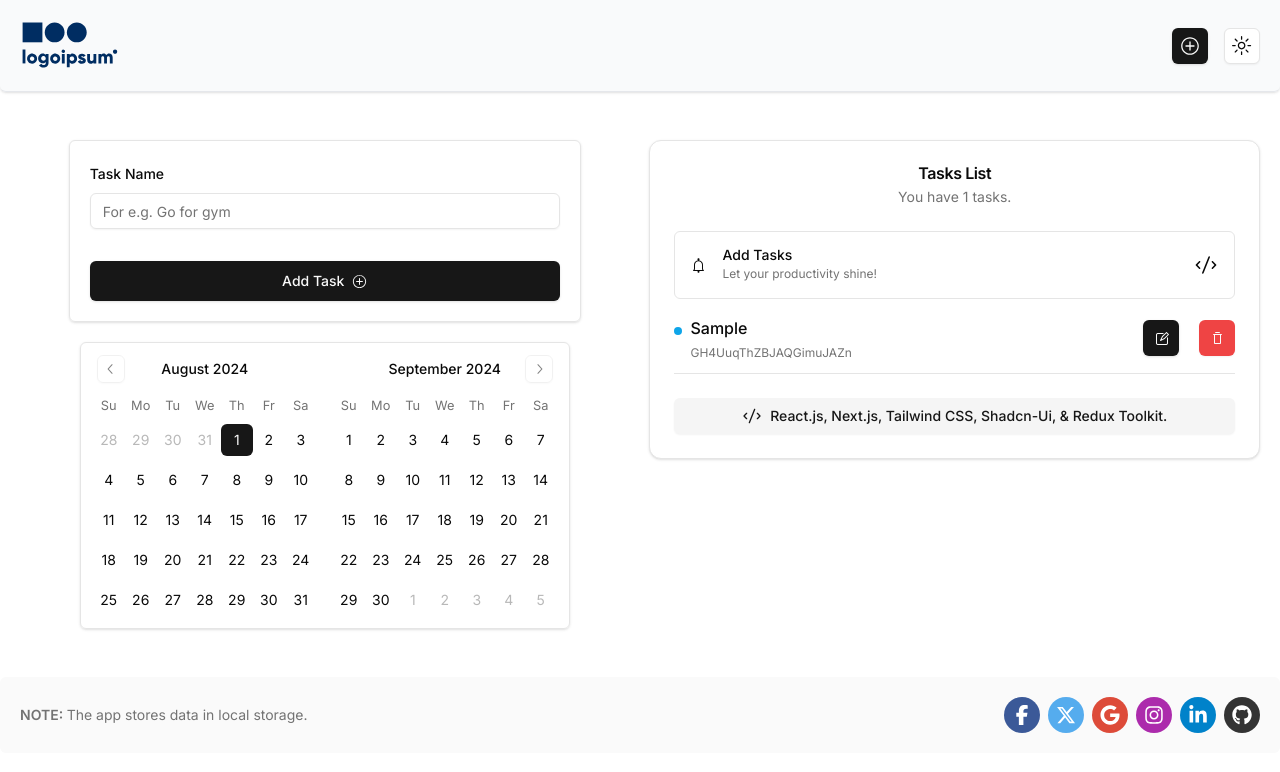
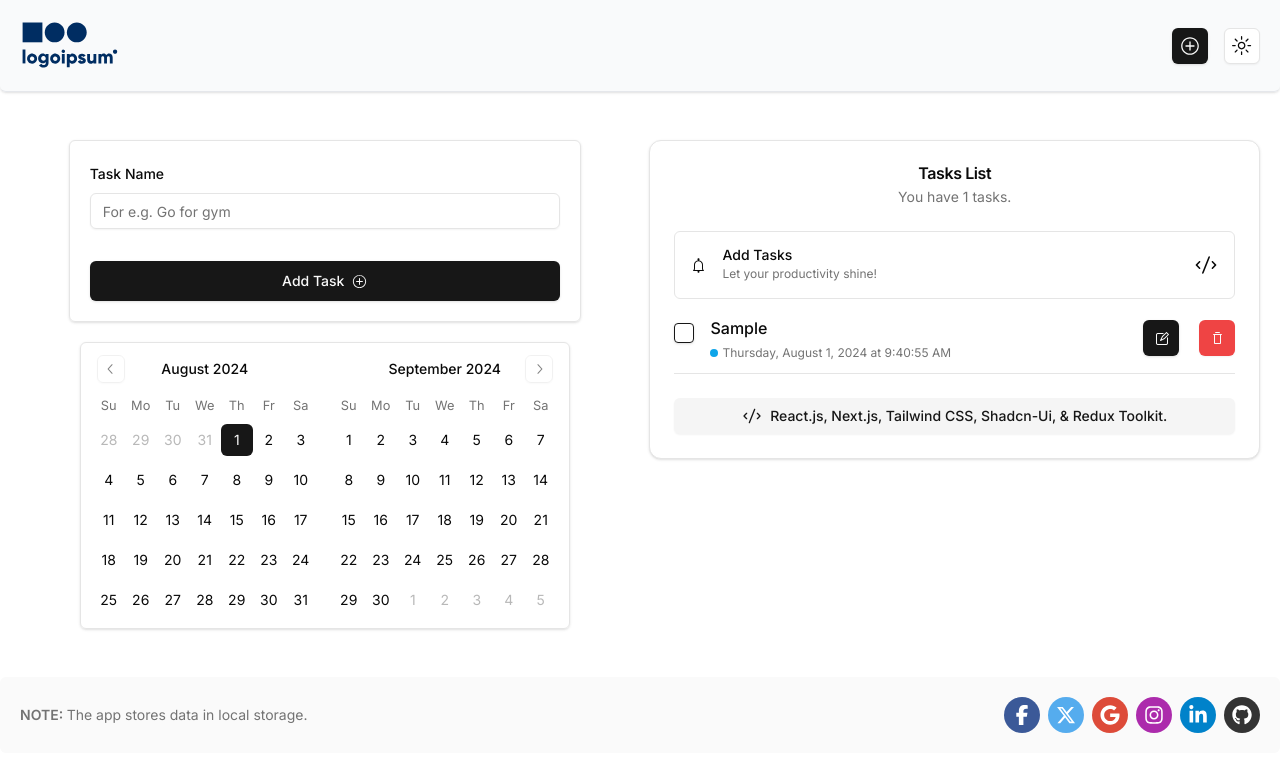
Before and after one commit to DalpatRathore/next-rtk-todo, a Next.js app: page /add-task in a window 1280 px wide. Both pictures are taken after typing "Sample" into the empty fields and a click on the button "Add Task". Shown: the top 772 px of the page. Built offline with nearby package versions, Linux system fonts and the light colour scheme.

Commit message:
feat: task done with toggle

```diff
--- a/package.json
+++ b/package.json
@@ -10,6 +10,7 @@
   },
   "dependencies": {
     "@hookform/resolvers": "^3.9.0",
+    "@radix-ui/react-checkbox": "^1.1.1",
     "@radix-ui/react-dialog": "^1.1.1",
     "@radix-ui/react-dropdown-menu": "^2.1.1",
     "@radix-ui/react-icons": "^1.3.0",
--- a/src/components/TasksList.tsx
+++ b/src/components/TasksList.tsx
@@ -19,10 +19,13 @@ import {
 } from "@/components/ui/card";
 import { useDispatch, useSelector } from "react-redux";
 import { RootState } from "@/redux/store";
-import { removeTask } from "@/redux/taskSlice";
+import { removeTask, toggleTaskCompletion } from "@/redux/taskSlice";
 import EditTask from "./EditTask";
 import { useState } from "react";
 import toast from "react-hot-toast";
+import { formatDate } from "date-fns";
+import { formatDateTime } from "@/lib/formatter";
+import { Checkbox } from "./ui/checkbox";
 
 type CardProps = React.ComponentProps<typeof Card>;
 
@@ -30,6 +33,8 @@ const TasksList = ({ className, ...props }: CardProps) => {
   const [open, setOpen] = useState(false);
   const tasks = useSelector((state: RootState) => state.tasks.tasks);
   const [selectedTaskId, setSelectedTaskId] = useState<string | null>(null);
+
+  console.log(tasks);
 
   const dispatch = useDispatch();
 
@@ -41,6 +46,9 @@ const TasksList = ({ className, ...props }: CardProps) => {
   const handleEditClick = (id: string) => {
     setSelectedTaskId(id);
     setOpen(true);
+  };
+  const handleTaskCompletionToggle = (id: string) => {
+    dispatch(toggleTaskCompletion({ id }));
   };
 
   return (
@@ -75,13 +83,27 @@ const TasksList = ({ className, ...props }: CardProps) => {
                   key={task.id}
                   className="flex items-start justify-between gap-2 border-b pb-3"
                 >
-                  <span className="flex h-2 w-2 translate-y-3 rounded-full bg-sky-500" />
+                  <Checkbox
+                    className="translate-y-2 mr-2 w-5 h-5"
+                    checked={task.completed}
+                    onCheckedChange={() => handleTaskCompletionToggle(task.id)}
+                  />
                   <div className="flex-1 flex items-center justify-between">
                     <div className="space-y-1">
-                      <p className="text-base font-medium leading-relaxed capitalize">
+                      <p
+                        className={cn(
+                          "text-base font-medium leading-relaxed capitalize",
+                          task.completed && "line-through"
+                        )}
+                      >
                         {task.name}
                       </p>
-                      <p className="text-xs text-muted-foreground">{task.id}</p>
+                      <div className="flex items-center justify-center gap-1">
+                        <span className="flex h-2 w-2 rounded-full bg-sky-500" />
+                        <span className="text-xs text-muted-foreground">
+                          {formatDateTime(task.date)}
+                        </span>
+                      </div>
                     </div>
                     <div className="flex items-center justify-center gap-5">
                       <Button
--- /dev/null
+++ b/src/components/ui/checkbox.tsx
@@ -0,0 +1,30 @@
+"use client"
+
+import * as React from "react"
+import * as CheckboxPrimitive from "@radix-ui/react-checkbox"
+import { CheckIcon } from "@radix-ui/react-icons"
+
+import { cn } from "@/lib/utils"
+
+const Checkbox = React.forwardRef<
+  React.ElementRef<typeof CheckboxPrimitive.Root>,
+  React.ComponentPropsWithoutRef<typeof CheckboxPrimitive.Root>
+>(({ className, ...props }, ref) => (
+  <CheckboxPrimitive.Root
+    ref={ref}
+    className={cn(
+      "peer h-4 w-4 shrink-0 rounded-sm border border-primary shadow focus-visible:outline-none focus-visible:ring-1 focus-visible:ring-ring disabled:cursor-not-allowed disabled:opacity-50 data-[state=checked]:bg-primary data-[state=checked]:text-primary-foreground",
+      className
+    )}
+    {...props}
+  >
+    <CheckboxPrimitive.Indicator
+      className={cn("flex items-center justify-center text-current")}
+    >
+      <CheckIcon className="h-4 w-4" />
+    </CheckboxPrimitive.Indicator>
+  </CheckboxPrimitive.Root>
+))
+Checkbox.displayName = CheckboxPrimitive.Root.displayName
+
+export { Checkbox }
--- /dev/null
+++ b/src/lib/formatter.ts
@@ -0,0 +1,15 @@
+
+const DATE_TIME_FOMATTER = new Intl.DateTimeFormat(
+    "en",{
+        dateStyle:'full',
+        timeStyle:'medium'
+    }
+)
+
+export const formatDateTime =(date:Date)=>{
+    if (typeof date === 'string') {
+        date = new Date(date);
+    }
+
+    return DATE_TIME_FOMATTER.format(date);
+}
--- a/src/redux/taskSlice.ts
+++ b/src/redux/taskSlice.ts
@@ -1,30 +1,39 @@
 import { createSlice , nanoid,PayloadAction, current } from "@reduxjs/toolkit";
 
 
-type Task={
-    id:string;
-    name:string;
-}
-type TaskState ={
-    tasks:Task[];
-}
+type Task = {
+    id: string;
+    name: string;
+    date: Date;
+    completed: boolean;
+  };
+
+  type TaskState = {
+    tasks: Task[];
+  };
 
 // Initialize state with data from localStorage or an empty array
 const initialState: TaskState = {
     tasks: JSON.parse(localStorage.getItem("tasks") || "[]"),
   };
 
-type AddTaskPayload={
-    task:string;
-}
-type EditTaskPayload={
-    id:string;
-    task:string;
-}
-type RemoveTaskPayload={
-    id:string;
+// Define payload types
+type AddTaskPayload = {
+    task: string;
+  };
 
-}
+  type EditTaskPayload = {
+    id: string;
+    task: string;
+  };
+
+  type RemoveTaskPayload = {
+    id: string;
+  };
+
+  type ToggleTaskCompletionPayload = {
+    id: string;
+  };
 
 // Helper function to update localStorage
 const updateLocalStorage = (tasks: Task[]) => {
@@ -35,32 +44,42 @@ const tasksSlice  = createSlice ({
     name:'tasks',
     initialState,
     reducers:{
-        addTask:(state,action:PayloadAction<AddTaskPayload>)=>{
-            const newTask ={
-                id:nanoid(),
-                name:action.payload.task
-            }
+
+        addTask: (state, action: PayloadAction<AddTaskPayload>) => {
+            const newTask: Task = {
+              id: nanoid(),
+              name: action.payload.task,
+              date: new Date(),
+              completed: false,
+            };
             state.tasks.push(newTask);
             updateLocalStorage(state.tasks);
-
           },
 
           removeTask: (state, action: PayloadAction<RemoveTaskPayload>) => {
-            state.tasks = state.tasks.filter(task => task.id !== action.payload.id);
+            state.tasks = state.tasks.filter((task) => task.id !== action.payload.id);
             updateLocalStorage(state.tasks);
           },
-        editTask:(state,action:PayloadAction<EditTaskPayload>)=>{
 
-            const editTask = state.tasks.find(task => task.id===action.payload.id);
-            if(editTask){
-                editTask.name=action.payload.task;
-            }
+
+        editTask: (state, action: PayloadAction<EditTaskPayload>) => {
+            const editTask = state.tasks.find((task) => task.id === action.payload.id);
+            if (editTask) {
+              editTask.name = action.payload.task;
               updateLocalStorage(state.tasks);
             }
+          },
+          toggleTaskCompletion: (state, action: PayloadAction<ToggleTaskCompletionPayload>) => {
+            const task = state.tasks.find((task) => task.id === action.payload.id);
+            if (task) {
+              task.completed = !task.completed;
+              updateLocalStorage(state.tasks);
+            }
+          },
 
     }
 });
 
-export const {addTask,removeTask, editTask}= tasksSlice.actions
+export const {addTask,removeTask, editTask,toggleTaskCompletion}= tasksSlice.actions
 
 export default tasksSlice.reducer;
```
Also changed, not shown: 1 other file (tests, documents, lock files or other folders). Lines whose indentation alone changed are shown as unchanged.
